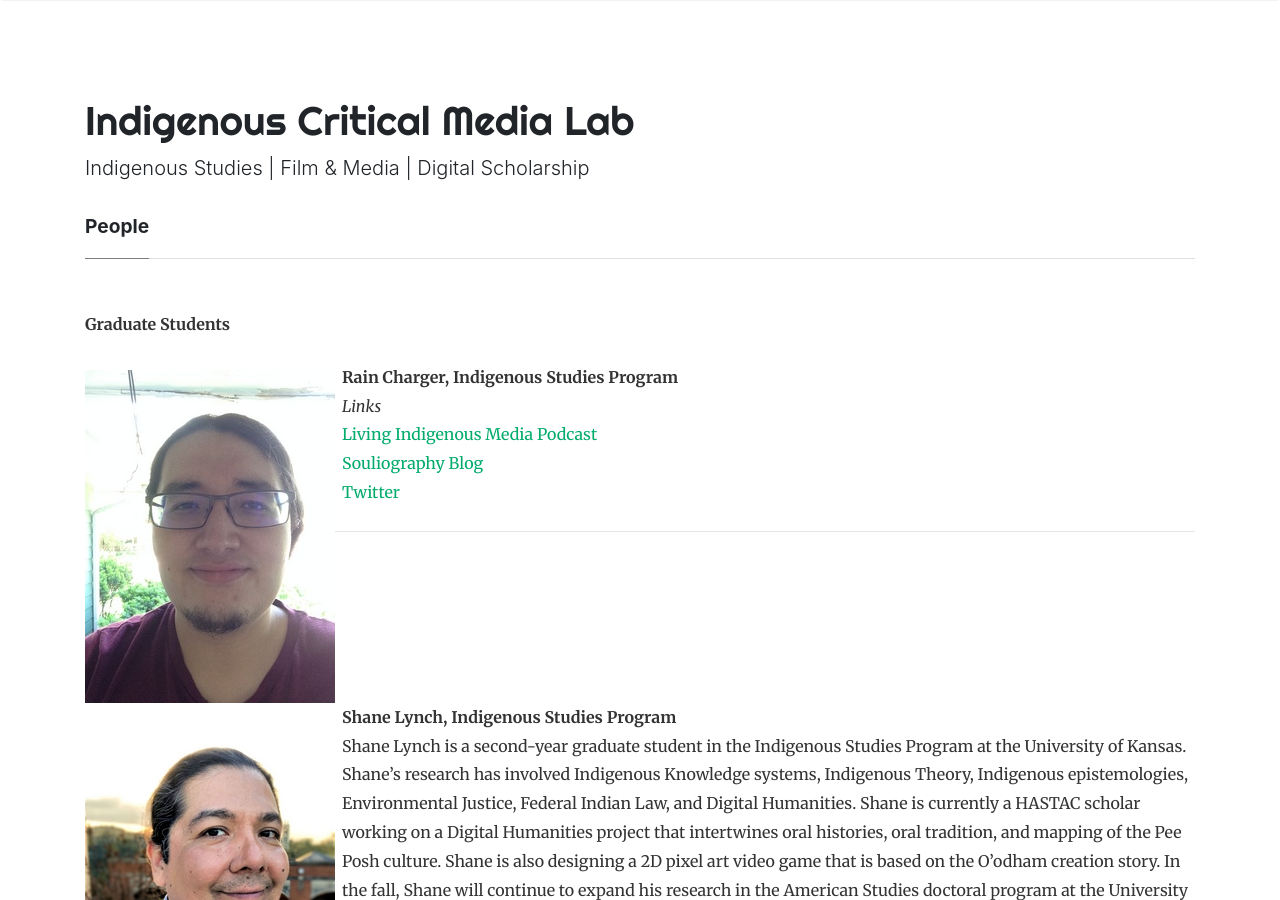
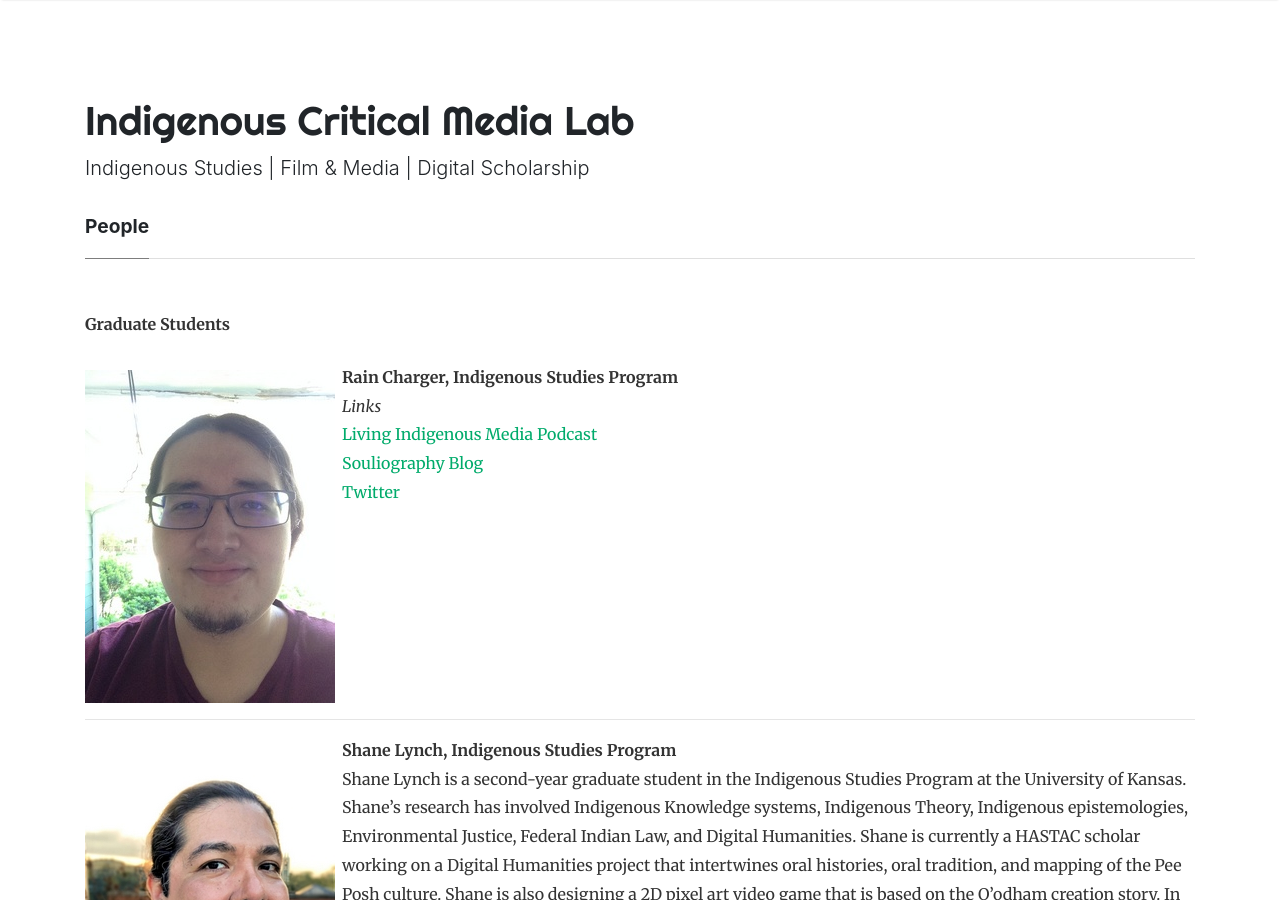
Before and after one commit to idrhku/icmlab, a Jekyll site: the page built from _pages/people.md, in a window 1280 px wide and 900 px high. Built offline with Jekyll 4.4.1, drawn with Linux system fonts in a browser that asks for light colours; nearby versions of some CDN libraries; comment, search, counter and statistics services are not loaded.

Commit message:
Update people.md

```diff
--- a/_pages/people.md
+++ b/_pages/people.md
@@ -13,9 +13,10 @@ published: true
 [Souliography Blog](https://pedagogyoftheuniverse.wordpress.com/)
 [Twitter](https://twitter.com/@RainCharger)
 
+<div style="clear:both"></div>
+
 ---
 
-<div style="clear:both"></div>
 ![Shane Lynch]({{site.baseurl}}/_pages/hs-shane-250.jpg){:style="float: left ;margin-right: 7px;margin-top: 7px;"} **Shane Lynch, Indigenous Studies Program**
 Shane Lynch is a second-year graduate student in the Indigenous Studies Program at the University of Kansas. Shane’s research has involved Indigenous Knowledge systems, Indigenous Theory, Indigenous epistemologies, Environmental Justice, Federal Indian Law, and Digital Humanities. Shane is currently a HASTAC scholar working on a Digital Humanities project that intertwines oral histories, oral tradition, and mapping of the Pee Posh culture. Shane is also designing a 2D pixel art video game that is based on the O’odham creation story. In the fall, Shane will continue to expand his research in the American Studies doctoral program at the University of Kansas.
 
@@ -24,9 +25,10 @@ Shane Lynch is a second-year graduate student in the Indigenous Studies Program
 [Twitter](https://twitter.com/ShaneSLynch1)
 [HASTAC Blog](https://www.hastac.org/u/shanelynch009)
 
+<div style="clear:both"></div>
+
 ---
 
-<div style="clear:both"></div>
 ![Tweesna Mills]({{site.baseurl}}/_pages/hs-tweesna-250.jpg){:style="float: left ;margin-right: 7px;margin-top: 7px;"} **Tweesna Mills, Indigenous Studies Program**
 Tweesna Rose Mills is from the Eastern Shoshone-Yakama-Umatilla Nations and is a second year graduate student in the Indigenous Studies Program at the University of Kansas. Her research is centralized around her thesis: Sustaining Salmon, and Our Way of Life through Sovereignty, Activism and Culture. This entails of various ways of storytelling including Digital Humanities that incorporates Indigenous thought, knowledge and theory. She is the founder and president of Graduates United by Indigeneity, an organization on campus that promotes, enhances and encourages Indigenous scholarship through conferences, workshops and seminars. She is a recipient of the 2019 Foreign Language and Area Studies Fellowship for spring and summer semesters, where she is learning Kaqchikel Mayan and will be attending summer school in Antigua Guatemala to immerse herself in the language and culture. Her main objective is to create a documentary series that would allow an Indigenous narrative to the histories of Indigenous people called “R History: Real History from the Indigenous Perspective.”
 She plans to graduate in the summer of 2019 in Indigenous Studies and continue in the fall in the Film and Media Studies Program at the University of Kansas.
@@ -35,9 +37,10 @@ She plans to graduate in the summer of 2019 in Indigenous Studies and continue i
 [Vimeo](http://www.vimeo.com/tweesna)
 [Twitter](https://twitter.com/Tweesna1)
 
+<div style="clear:both"></div>
+
 ---
 
-<div style="clear:both"></div>
 **Victoria Kaye, Indigenous Studies Program**
 
 ---
```
